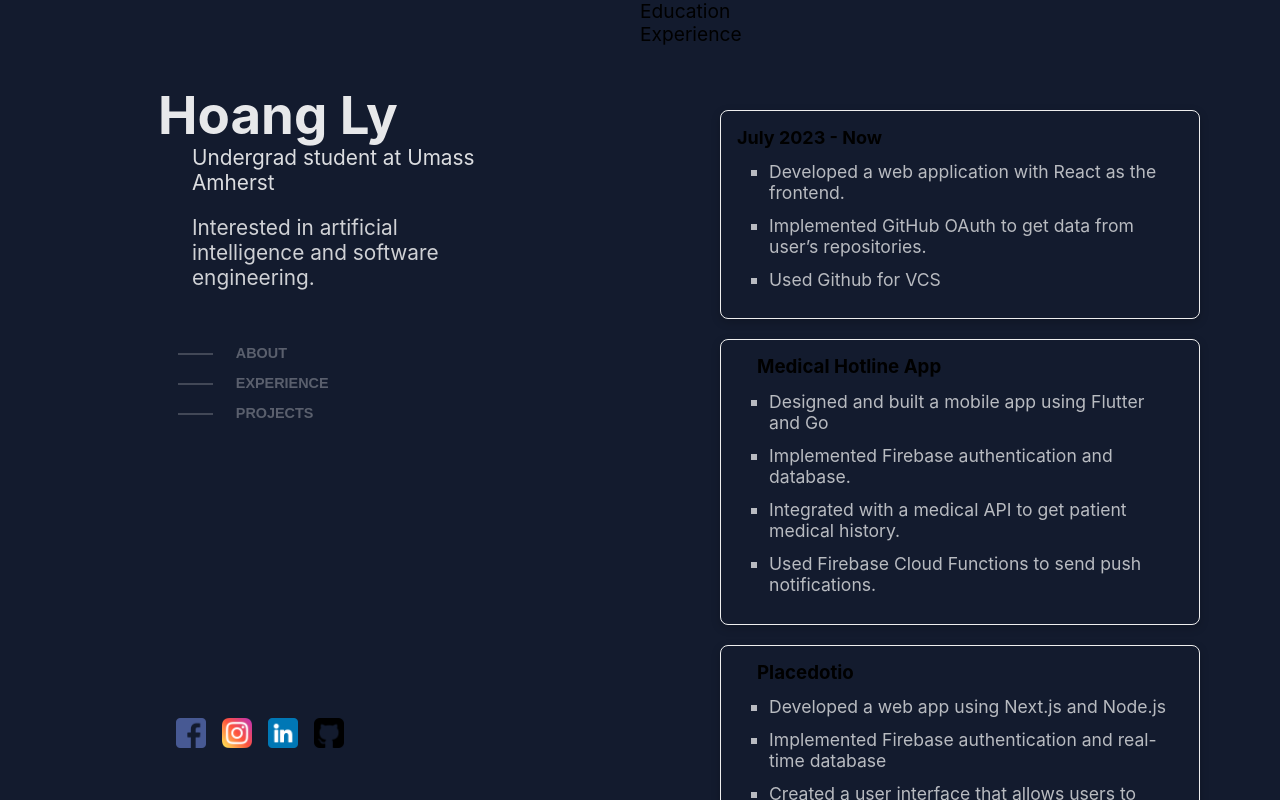
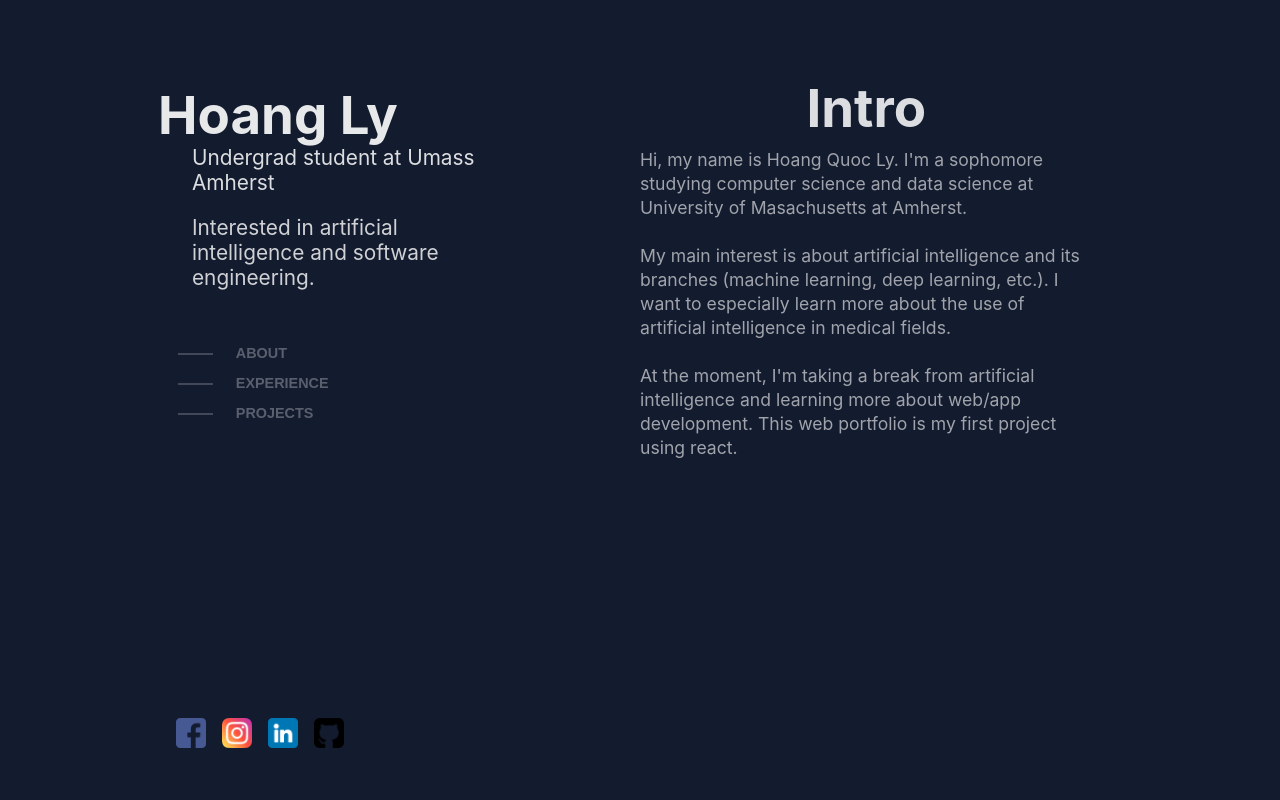
Before and after one commit to Unravel2802/portfolio, a React (Create React App) app: page / in a window 1280 px wide. Shown: the top 800 px of the page. Built offline with nearby package versions, Linux system fonts and the light colour scheme.

Commit message:
finish education component

```diff
--- a/src/components/education.css
+++ b/src/components/education.css
@@ -0,0 +1,27 @@
+.edu {
+    display: flex;
+    height: 100%;
+    width: 100%;
+    top: 0;
+    left: 0;
+    z-index: 1;
+    flex-direction: column;
+    transition: ease-in 3s;
+}
+
+.edu h1{
+    font-size: 3.3rem;
+    margin-top: 12%;
+    margin-left: 26%;
+    color: rgba(255,255,255,.85);
+}
+
+
+
+.edu p {
+    font-size: 1.1rem;
+    line-height: 1.5rem;
+    margin-top: 0.5rem;
+    margin-right: 30%;
+    color: rgba(255,255,255,.6);
+}
--- a/src/components/education.js
+++ b/src/components/education.js
@@ -1,9 +1,23 @@
 import React from "react";
-
+import './education.css';
 const Education = () => {
     return (
         <div className="edu">
-            Education
+            <h1>Intro</h1>
+            <p>
+                Hi, my name is Hoang Quoc Ly. I'm a sophomore studying
+                computer science and data science at University of
+                Masachusetts at Amherst.
+                <br/><br/>
+                My main interest is about artificial intelligence and its branches
+                (machine learning, deep learning, etc.). I want to
+                especially learn more about the use of artificial intelligence in
+                medical fields.
+                <br/><br/>
+                At the moment, I'm taking a break from artificial intelligence
+                and learning more about web/app development. This web portfolio
+                 is my first project using react.
+            </p>
         </div>
     )
 }
```
